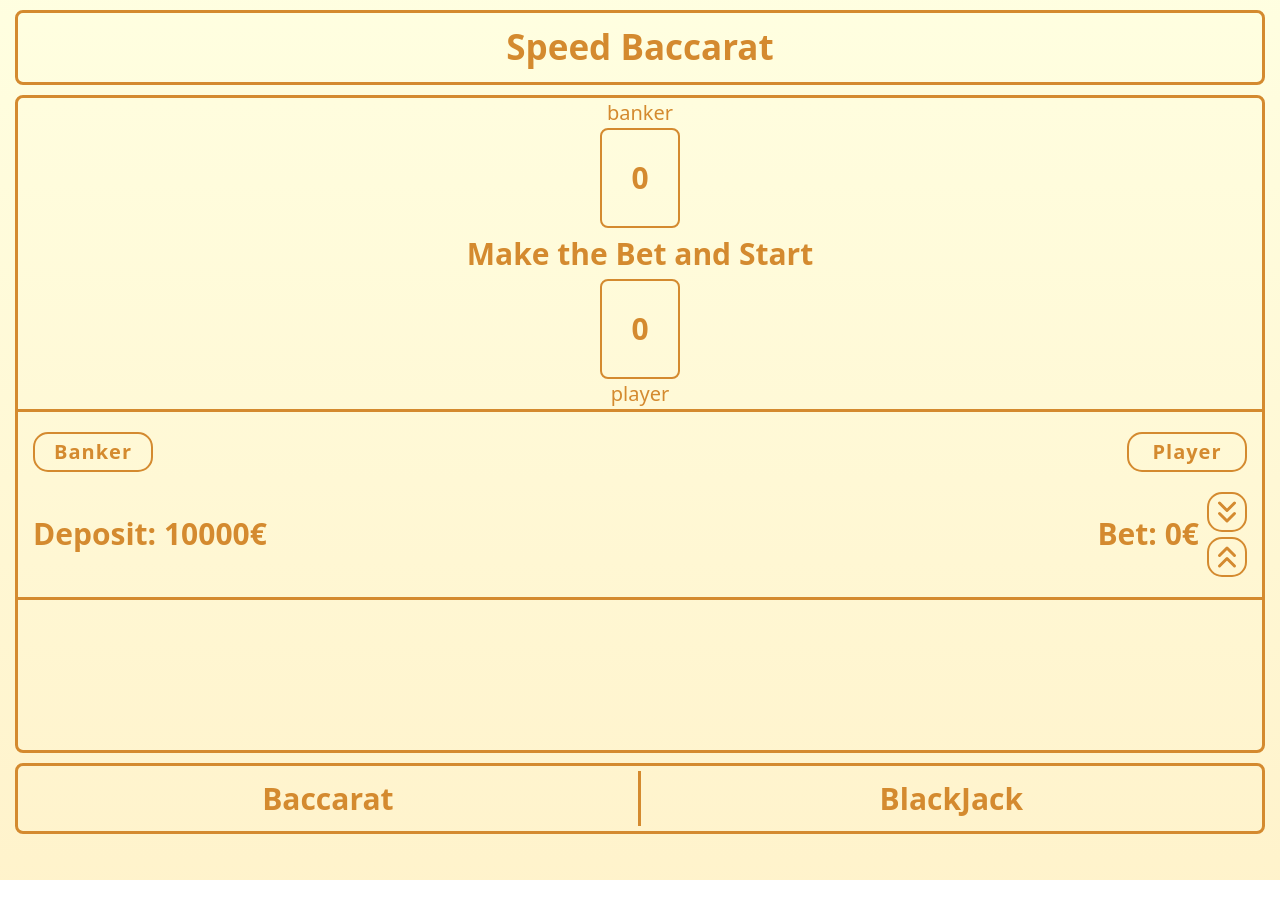
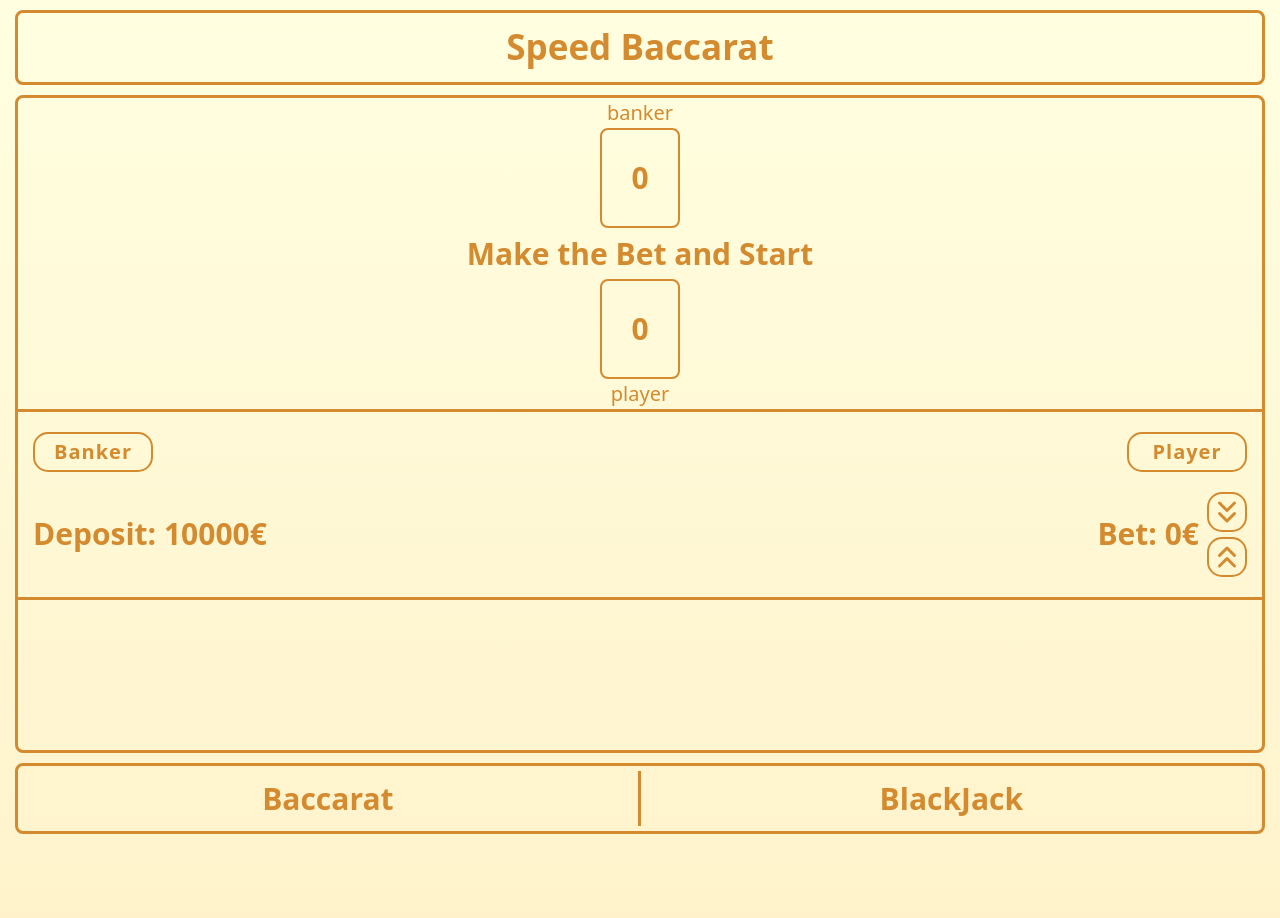
Before and after one commit to andreybyrsa/React-Card-Games, a React (Create React App) app: page / in a window 1280 px wide. Before the commit the page ends 880 px from the top, so only its background shows below. Built offline with nearby package versions, Linux system fonts and the light colour scheme; the HTML template or start-up script is replaced by a standard one.

Commit message:
Поменял высоту для git hub pages

```diff
--- a/src/App.scss
+++ b/src/App.scss
@@ -1,5 +1,5 @@
 .wrapper-page {
-  height: 110vh;
+  height: 115vh;
   width: 100vw;
   background: linear-gradient(to top, rgba(255, 237, 179, 0.68), rgba(255, 254, 208, 0.65));
 
```
